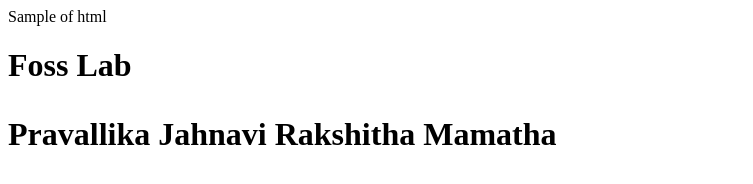
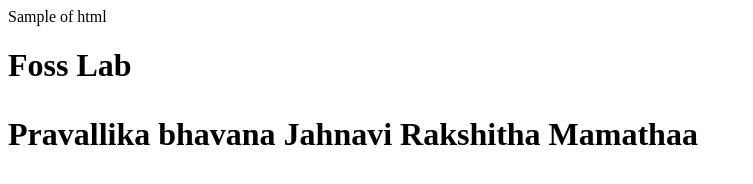
Before and after one commit to Pravallika-Yadlapalli/Pravallika, a plain HTML site: page sample.html in a window 1280 px wide. Shown: the whole page, without its empty margins (0-753 px from the left). Drawn offline with Linux system fonts and the light colour scheme.

Commit message:
Update sample.html

```diff
--- a/sample.html
+++ b/sample.html
@@ -5,9 +5,10 @@
 Foss Lab
 <p>
 Pravallika
+  bhavana
 Jahnavi
 Rakshitha
-Mamatha
+Mamathaa
 </p>
 </h1>
 </body>
```
